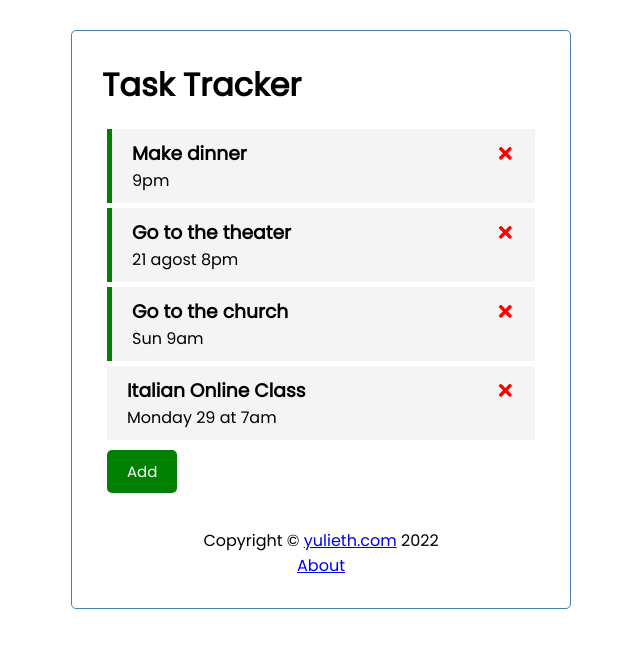
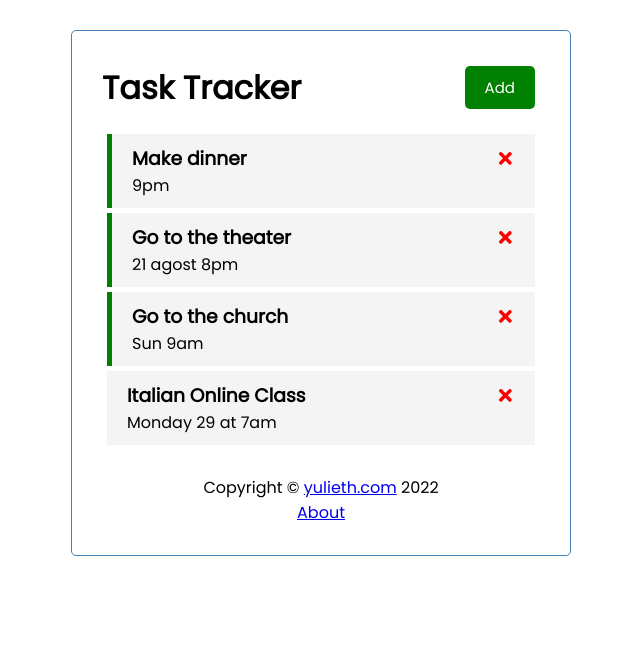
Before and after one commit to yuliethc/Tasks-app, a React (Create React App) app: page / in a window 1280 px wide. Shown: the top 648 px of the page, without its empty margins (319-959 px from the left). Built offline with nearby package versions, Linux system fonts and the light colour scheme; data requests are answered from the project's data file.

Commit message:
use location

```diff
--- a/src/App.js
+++ b/src/App.js
@@ -68,25 +68,23 @@ function App() {
   return (
     <Router>
       <div className="container">
-        <Header />
+        <Header onAdd={() => setShowAddTask(!showAddTask)} />
         <Routes>
           <Route
             path="/"
             element={
               <>
-
+                {showAddTask && <AddTask addTask={addTask} />}
                 {tasks.length > 0 ? (
                   <Tasks
                     tasks={tasks}
                     onDelete={deleteTask}
                     onToggle={toggleReminder}
-                    onAdd={() => setShowAddTask(!showAddTask)}
                     showAddTask={showAddTask}
                   />
                 ) : (
                   "No tasks to show"
                 )}
-                {showAddTask && <AddTask addTask={addTask} />}
               </>
             }
           ></Route>
--- a/src/components/Header.js
+++ b/src/components/Header.js
@@ -1,7 +1,15 @@
+import Button from "./Button";
+import { useLocation } from "react-router-dom";
 const Header = (props) => {
+    let location = useLocation()
   return (
     <header className="header">
       <h1>{props.title}</h1>
+      {location.pathname ==="/" && <Button
+        color={props.showAddTask ? "red" : "green"}
+        text={props.showAddTask ? "Close" : "Add"}
+        onClick={props.onAdd}
+      />}
     </header>
   );
 };
--- a/src/components/Tasks.js
+++ b/src/components/Tasks.js
@@ -1,5 +1,4 @@
 import Task from "./Task";
-import Button from "./Button";
 
 const Tasks = (props) => {
   return (
@@ -17,11 +16,7 @@ const Tasks = (props) => {
           />
         );
       })}
-      <Button
-        color={props.showAddTask ? "red" : "green"}
-        text={props.showAddTask ? "Close" : "Add"}
-        onClick={props.onAdd}
-      />
+
     </div>
   );
 };
```
